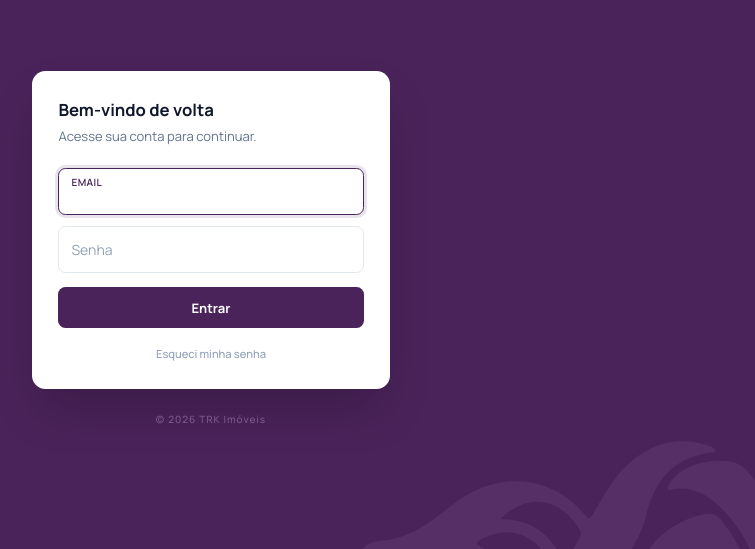
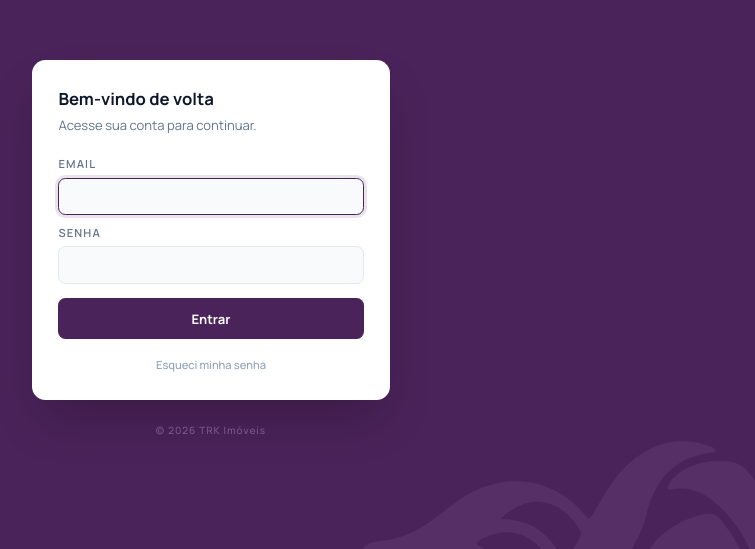
Before and after one commit to Davi-Guedes-TRK/Scraper, a Next.js app: page /login in a window 1280 px wide. Shown: the part 151-700 px from the top of the page, without its empty margins (429-1184 px from the left). Built offline with nearby package versions, Linux system fonts and the light colour scheme; no server answers; a web font is replaced by a local one.

Commit message:
login: troca floating labels por labels estáticas (fix autofill + mais profissional)
Co-Authored-By: Claude Sonnet 4.6 <noreply@anthropic.com>

```diff
--- a/app/(auth)/login/login-form.tsx
+++ b/app/(auth)/login/login-form.tsx
@@ -13,17 +13,19 @@ const initialReset = { error: null, sent: false }
 const BG = '#4A235A'
 const LIGHT = '#C39BD3'
 
-function FloatingInput({
+function Field({
   name, type = 'text', label, value, onChange, autoFocus,
 }: {
   name: string; type?: string; label: string
   value?: string; onChange?: (v: string) => void; autoFocus?: boolean
 }) {
   const [focused, setFocused] = useState(false)
-  const hasValue = !!value
 
   return (
-    <div className="relative">
+    <div className="flex flex-col gap-1.5">
+      <label className="text-xs font-semibold tracking-widest uppercase" style={{ color: '#64748b' }}>
+        {label}
+      </label>
       <input
         name={name}
         type={type}
@@ -33,27 +35,12 @@ function FloatingInput({
         onChange={e => onChange?.(e.target.value)}
         onFocus={() => setFocused(true)}
         onBlur={() => setFocused(false)}
-        placeholder=" "
-        className="peer w-full pt-5 pb-2 px-3.5 rounded-lg text-sm text-slate-900 outline-none transition-all duration-200 bg-white"
+        className="w-full h-10 px-3.5 rounded-lg text-sm text-slate-900 outline-none transition-all duration-150 bg-slate-50"
         style={{
           border: `1.5px solid ${focused ? BG : '#e2e8f0'}`,
           boxShadow: focused ? '0 0 0 3px rgba(74,35,90,0.12)' : 'none',
         }}
       />
-      <label
-        className="absolute left-3.5 pointer-events-none transition-all duration-200"
-        style={{
-          top: focused || hasValue ? '7px' : '50%',
-          transform: focused || hasValue ? 'translateY(0)' : 'translateY(-50%)',
-          fontSize: focused || hasValue ? '10px' : '14px',
-          color: focused ? BG : '#94a3b8',
-          fontWeight: focused || hasValue ? 600 : 400,
-          letterSpacing: focused || hasValue ? '0.04em' : '0',
-          textTransform: focused || hasValue ? 'uppercase' : 'none',
-        }}
-      >
-        {label}
-      </label>
     </div>
   )
 }
@@ -110,8 +97,8 @@ export function LoginForm() {
                 <p className="text-slate-500 text-sm mb-6">Acesse sua conta para continuar.</p>
 
                 <form action={loginAction} className="flex flex-col gap-3">
-                  <FloatingInput name="email" type="email" label="Email" value={email} onChange={setEmail} autoFocus />
-                  <FloatingInput name="password" type="password" label="Senha" />
+                  <Field name="email" type="email" label="Email" value={email} onChange={setEmail} autoFocus />
+                  <Field name="password" type="password" label="Senha" />
 
                   <AnimatePresence>
                     {loginState.error && (
@@ -172,7 +159,7 @@ export function LoginForm() {
                 <p className="text-slate-500 text-sm mb-6">Enviaremos um link ao seu email.</p>
 
                 <form action={resetAction} className="flex flex-col gap-3">
-                  <FloatingInput name="email" type="email" label="Email" value={email} onChange={setEmail} autoFocus />
+                  <Field name="email" type="email" label="Email" value={email} onChange={setEmail} autoFocus />
 
                   {resetState.error && (
                     <p className="text-xs text-red-600 rounded-lg px-3 py-2 bg-red-50 border border-red-200">
```
